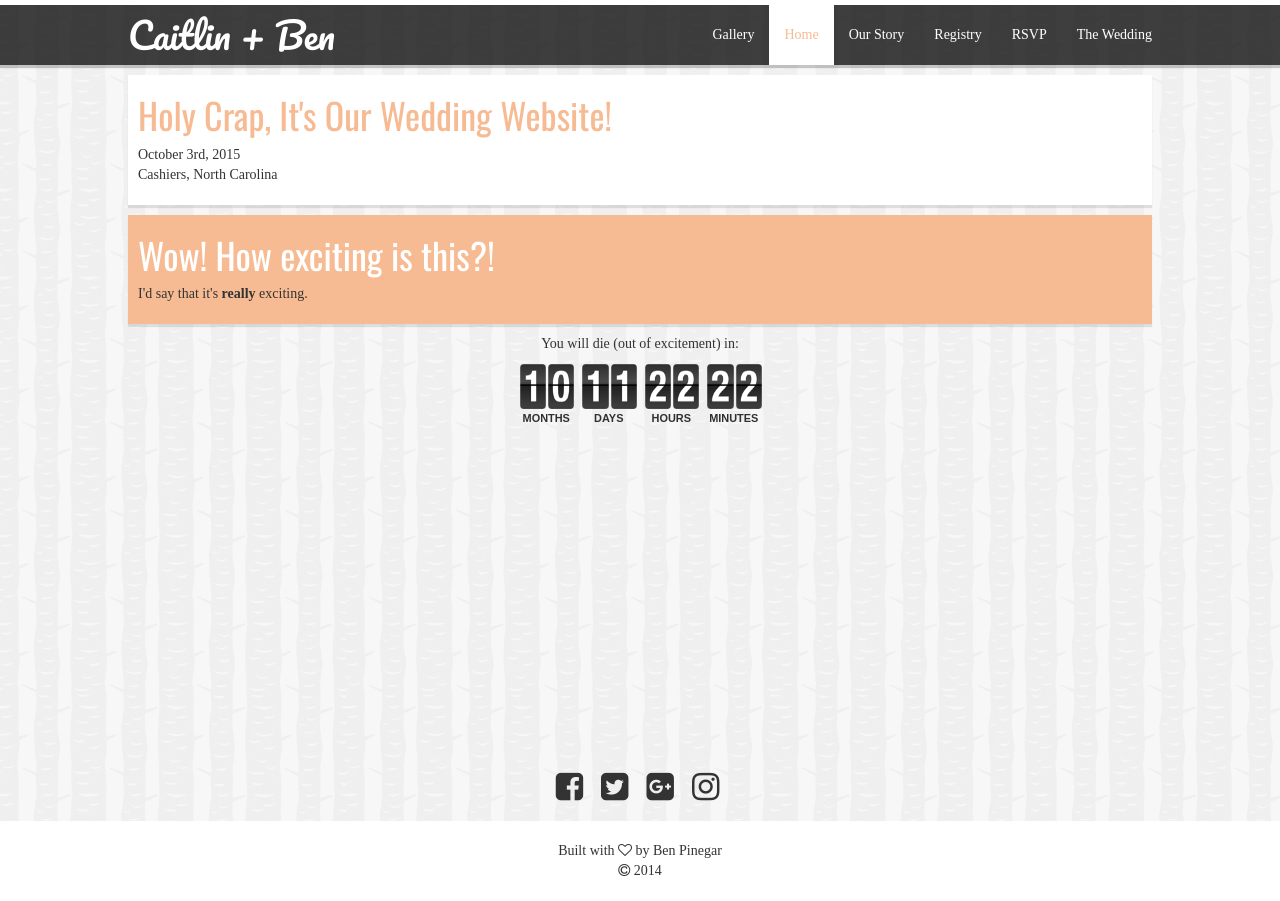
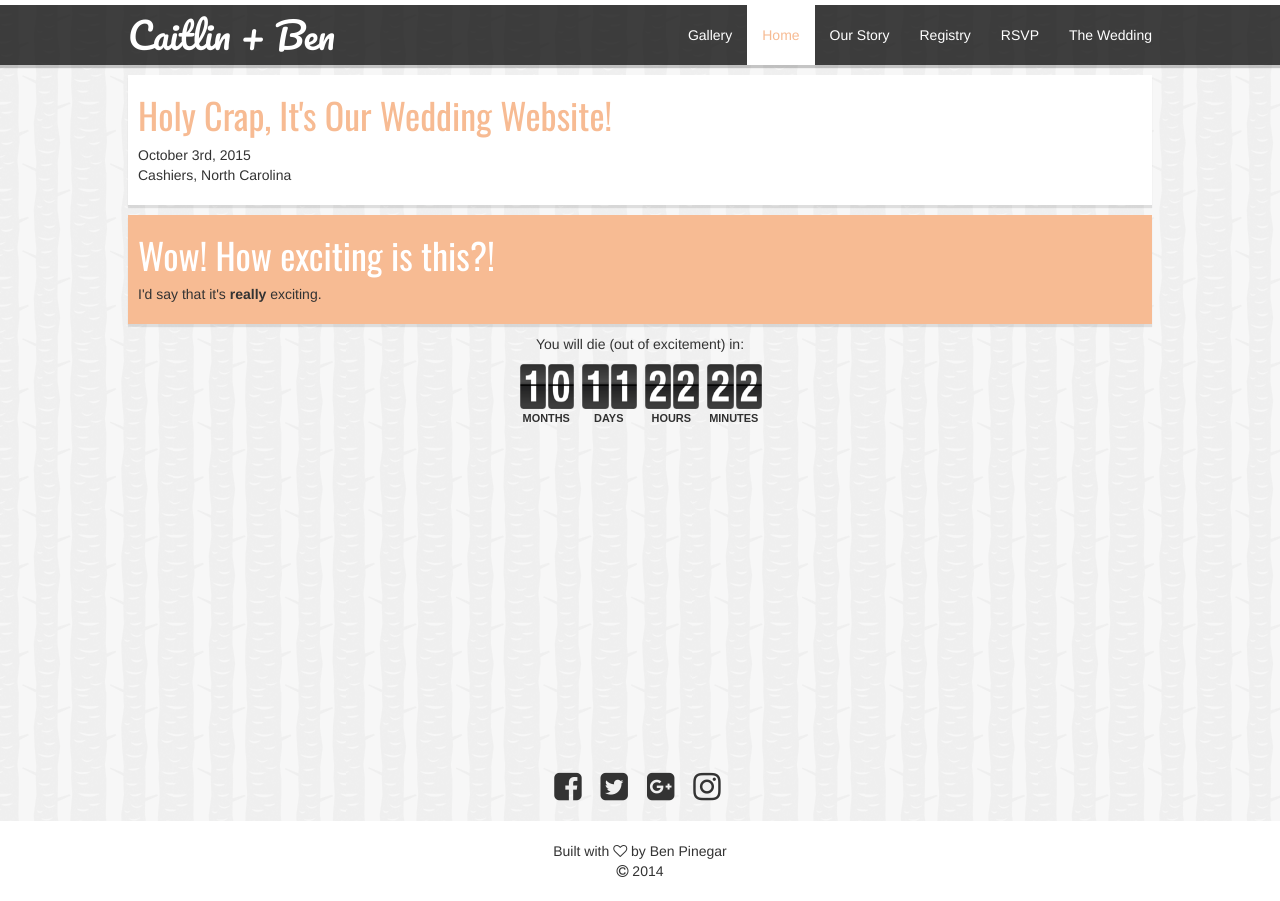
Before and after one commit to bpinegar/bpinegar.github.io, a Jekyll site: the page built from index.html, in a window 1280 px wide. Built offline with Jekyll 4.4.1, drawn with Linux system fonts in a browser that asks for light colours; nearby versions of some CDN libraries.

Commit message:
Update _custom.scss

```diff
--- a/_sass/_custom.scss
+++ b/_sass/_custom.scss
@@ -8,7 +8,6 @@ body {
   background-image: url("/img/backgrounds/tree-bark-bg-transparent.png");
   padding-top: 50px;
   margin-bottom: 185px;
-  font-family: "times new roman", times, serif;
 }
 footer {
   position: absolute;
```
